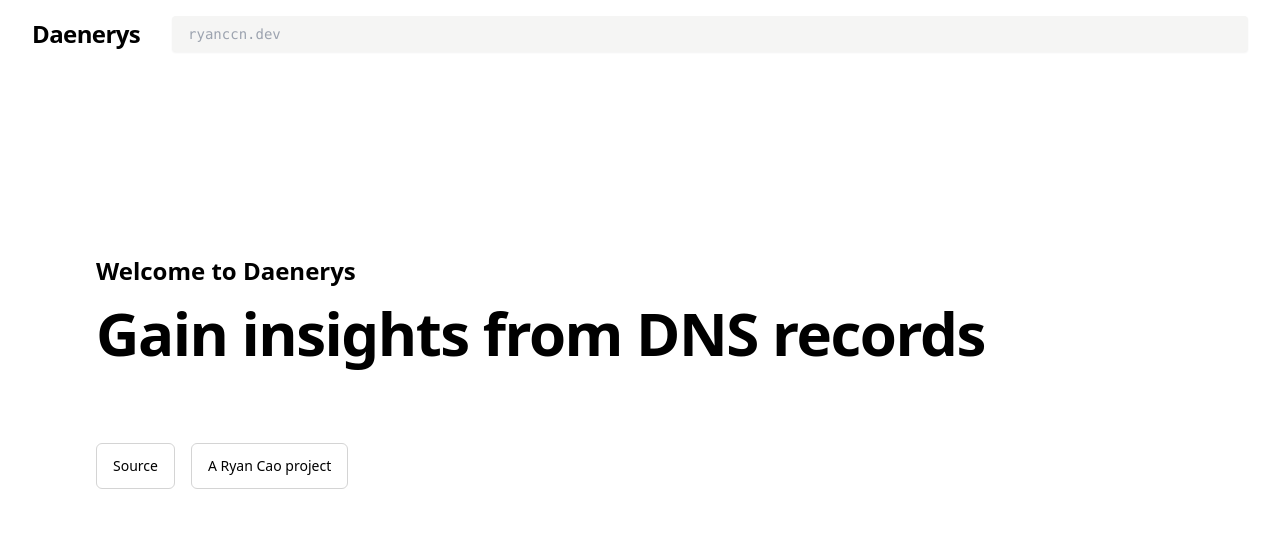
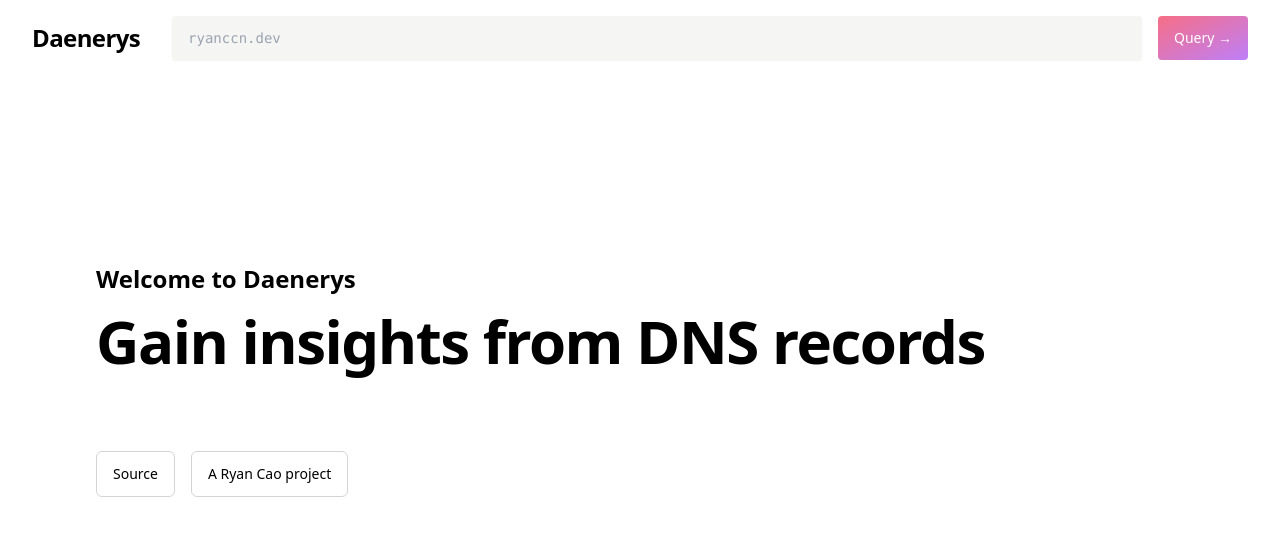
Before and after one commit to ryanccn/daenerys, a SvelteKit app: page / in a window 1280 px wide. Shown: the top 536 px of the page. Built offline with nearby package versions, Linux system fonts and the light colour scheme.

Commit message:
feat: add query button

```diff
--- a/src/routes/+layout.svelte
+++ b/src/routes/+layout.svelte
@@ -23,14 +23,26 @@
 <div class="flex flex-col">
 	<div class="px-8 py-4 flex flex-row items-center gap-x-8 mb-16">
 		<a href="/"><h1 class="font-bold tracking-tight text-2xl">Daenerys</h1></a>
+
+		<div class="flex flex-row flex-grow items-center gap-x-4">
 			<input
 				type="url"
-			class="px-4 py-2 font-mono text-sm rounded bg-stone-100 grow shadow-sm focus:outline-none focus:ring-2 disabled:opacity-75"
+				class="px-4 py-3 font-mono text-sm rounded bg-stone-100 grow shadow-sm focus:outline-none focus:ring-2 disabled:opacity-75"
 				placeholder="ryanccn.dev"
 				disabled={loading}
 				bind:value={$fqdnBar}
 				on:keydown={searchEntry}
 			/>
+			<button
+				class="px-4 py-3 rounded text-sm font-medium text-white bg-gradient-to-br from-rose-500 to-purple-500 disabled:opacity-75"
+				disabled={$fqdnBar.length === 0}
+				on:click={() => {
+					goto(`/${$fqdnBar}`);
+				}}
+			>
+				Query &rightarrow;
+			</button>
+		</div>
 	</div>
 	<div class="px-8 lg:px-24 mb-36">
 		<slot />
```
Lines whose indentation alone changed are shown as unchanged.
